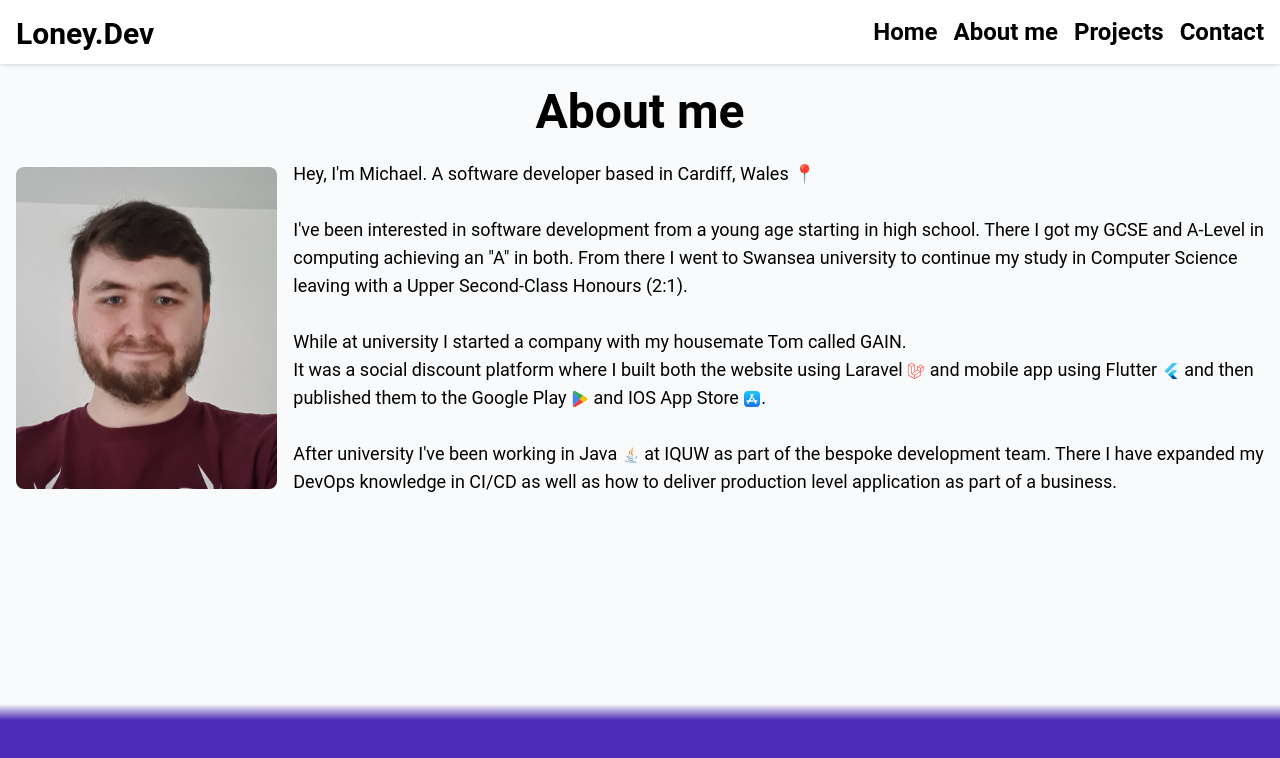
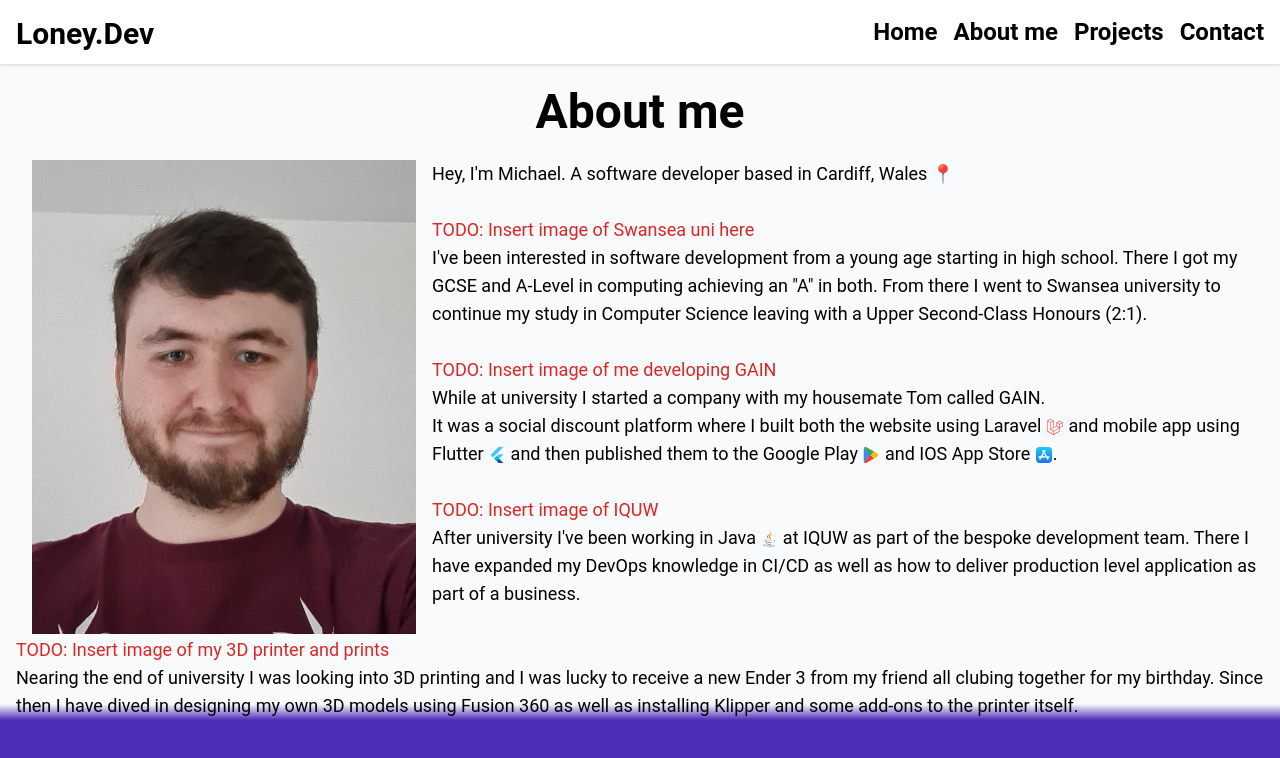
Before and after one commit to SimplyAName/SimplyAName.github.io, an Astro site: page /about in a window 1280 px wide. Built offline with nearby package versions, Linux system fonts and the light colour scheme; Astro itself is replaced by a stand-in of ours.

Commit message:
Switch about image to float to have text wrap

```diff
--- a/src/components/index/Techstack.astro
+++ b/src/components/index/Techstack.astro
@@ -12,7 +12,7 @@ import Icon from "astro-icon";
 
 <div class="container mx-auto py-16">
   <div
-    class="flex flex-row flex-wrap gap-4 md:gap-8 h-24 justify-center items-center"
+    class="flex flex-row flex-wrap gap-4 md:gap-8 h-16 md:h-28 justify-center items-center"
   >
     <Image
       src={javaIcon}
--- a/src/pages/about.astro
+++ b/src/pages/about.astro
@@ -13,14 +13,12 @@ import profileImage from "src/images/me.jpg";
 
   <div class="container mx-auto px-4">
     <div class="flex flex-col md:flex-row gap-4 items-center">
-      <div class="basis-1/2">
+      <div class="text-lg">
         <Image
           src={profileImage}
           alt="about me image"
-          class="h-full w-2/3 md:w-fit rounded-lg transition ease-in-out hover:scale-105"
+          class="w-1/3 px-4 float-left rounded-lg transition ease-in-out hover:scale-105"
         />
-      </div>
-      <div class="text-lg">
         <p>
           Hey, I'm Michael. A software developer based in Cardiff, Wales <a
             id="map-button">📍</a
@@ -35,6 +33,8 @@ import profileImage from "src/images/me.jpg";
           referrerpolicy="no-referrer-when-downgrade"></iframe>
         <br />
 
+        <p class="text-red-600">TODO: Insert image of Swansea uni here</p>
+
         <p>
           I've been interested in software development from a young age starting
           in high school. There I got my GCSE and A-Level in computing achieving
@@ -43,6 +43,8 @@ import profileImage from "src/images/me.jpg";
           (2:1).
         </p>
         <br />
+
+        <p class="text-red-600">TODO: Insert image of me developing GAIN</p>
 
         <p>
           While at university I started a company with my housemate Tom called
@@ -64,6 +66,8 @@ import profileImage from "src/images/me.jpg";
         </p>
         <br />
 
+        <p class="text-red-600">TODO: Insert image of IQUW</p>
+
         <p>
           After university I've been working in Java <Icon
             name="logos:java"
@@ -71,6 +75,18 @@ import profileImage from "src/images/me.jpg";
           /> at IQUW as part of the bespoke development team. There I have
           expanded my DevOps knowledge in CI/CD as well as how to deliver
           production level application as part of a business.
+        </p>
+        <br />
+
+        <p class="text-red-600">
+          TODO: Insert image of my 3D printer and prints
+        </p>
+        <p>
+          Nearing the end of university I was looking into 3D printing and I was
+          lucky to receive a new Ender 3 from my friend all clubing together for
+          my birthday. Since then I have dived in designing my own 3D models
+          using Fusion 360 as well as installing Klipper and some add-ons to the
+          printer itself.
         </p>
       </div>
     </div>
--- a/src/pages/index.astro
+++ b/src/pages/index.astro
@@ -5,6 +5,7 @@ import BioBlock from "@components/index/BioBlock.astro";
 ---
 
 <Layout title="Michael Loney - The Loney Dev">
+  <div class="flex md:flex-col h-2/3">
     <div class="flex-grow"></div>
 
     <div class="container mx-auto basis-2/3">
@@ -16,4 +17,5 @@ import BioBlock from "@components/index/BioBlock.astro";
     </div>
 
     <div class="flex-grow"></div>
+  </div>
 </Layout>
```
Lines whose indentation alone changed are shown as unchanged.
